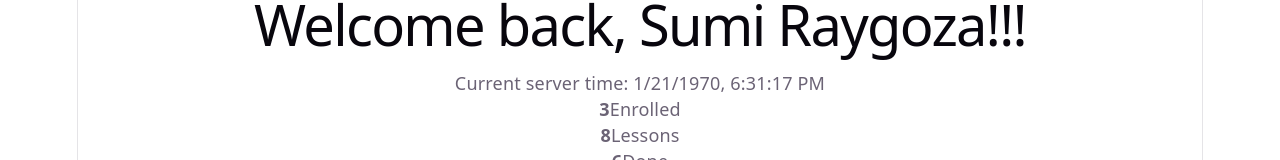
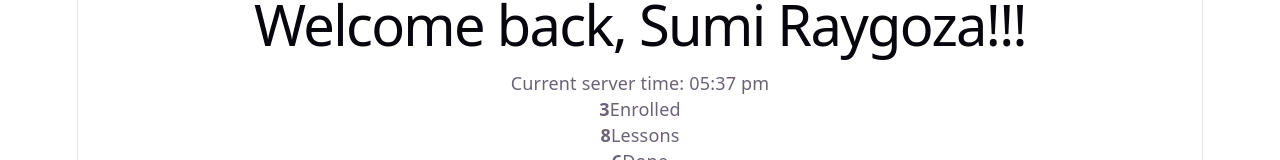
Before and after one commit to Illusion137/ACM-Hack-2026, a React (Vite) app: page /#dashboard in a window 1280 px wide. Shown: the part 411-571 px from the top of the page. Built offline with nearby package versions, Linux system fonts and the light colour scheme; the HTML template or start-up script is replaced by a standard one.

Commit message:
Change timestamp to display only time

```diff
--- a/src/components/Dashboard.tsx
+++ b/src/components/Dashboard.tsx
@@ -18,7 +18,7 @@ export function formatDate(ts: number): string {
 }
 
 export function formatTime(time: number): string {
-  return new Date(time / 1000).toLocaleString()
+  return new Date(time).toLocaleString("en-GB", {hour: "2-digit", minute: "2-digit", hour12:true})
 }
 
 interface DashboardProps {
```
